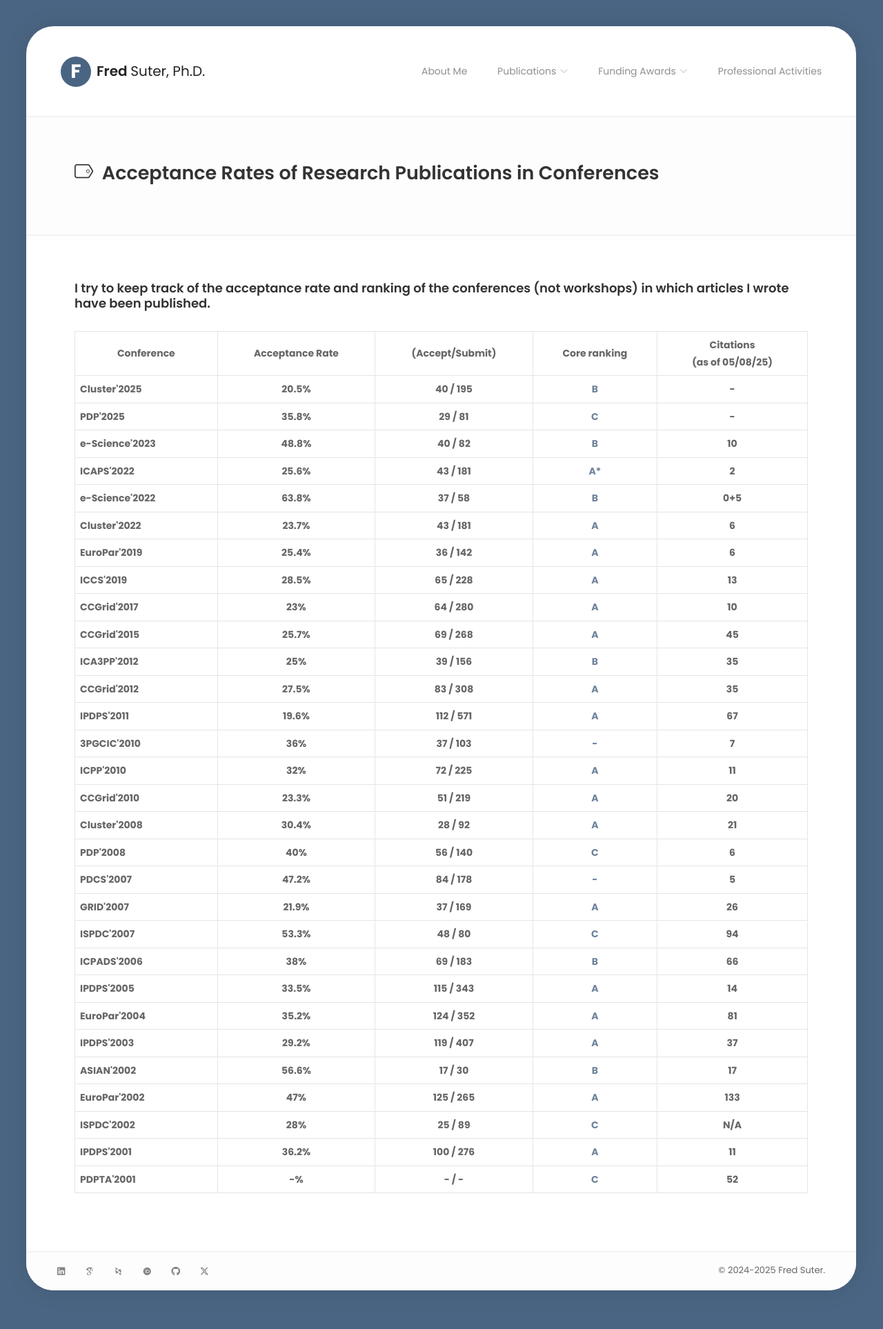
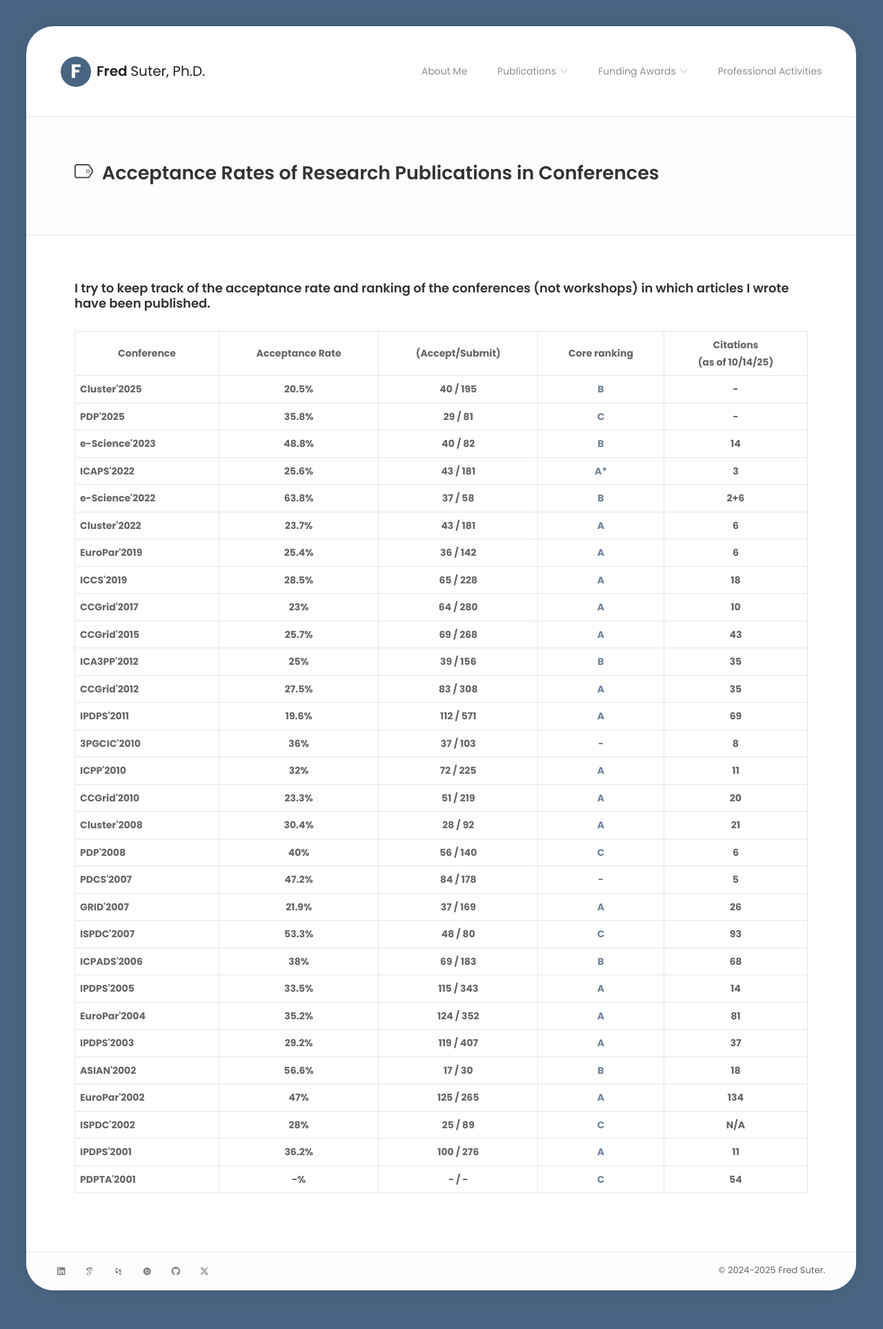
Before and after one commit to frs69wq/fred-suter.github.io, a Jekyll site: the page built from _pages/publications-rates.html, in a window 1280 px wide. Shown: the whole page at 69% size. Built offline with Jekyll 4.4.1, drawn with Linux system fonts in a browser that asks for light colours; some web fonts are replaced.

Commit message:
updates rates

```diff
--- a/_data/rates.yml
+++ b/_data/rates.yml
@@ -21,7 +21,7 @@
   submitted: 82
   core_link: "https://portal.core.edu.au/conf-ranks/648/"
   core_rank: "B"
-  citations: 10
+  citations: 14
 - conference: ICAPS
   year: 2022
   rate: 25.6
@@ -29,7 +29,7 @@
   submitted: 181
   core_link: "https://portal.core.edu.au/conf-ranks/919/"
   core_rank: "A*"
-  citations: 2
+  citations: 3
 - conference: e-Science
   year: 2022
   rate: 63.8
@@ -37,7 +37,7 @@
   submitted: 58
   core_link: "https://portal.core.edu.au/conf-ranks/648/"
   core_rank: "B"
-  citations: "0+5"
+  citations: "2+6"
 - conference: Cluster
   year: 2022
   rate: 23.7
@@ -61,7 +61,7 @@
   submitted: 228
   core_link: "https://portal.core.edu.au/conf-ranks/952/"
   core_rank: "A"
-  citations: 13
+  citations: 18
 - conference: CCGrid
   year: 2017
   rate: 23
@@ -77,7 +77,7 @@
   submitted: 268
   core_link: "https://portal.core.edu.au/conf-ranks/695/"
   core_rank: "A"
-  citations: 45
+  citations: 43
 - conference: ICA3PP
   year: 2012
   rate: 25
@@ -101,7 +101,7 @@
   submitted: 571
   core_link: "https://portal.core.edu.au/conf-ranks/688/"
   core_rank: "A"
-  citations: 67
+  citations: 69
 - conference: 3PGCIC
   year: 2010
   rate: 36
@@ -109,7 +109,7 @@
   submitted: 103
   core_link: ""
   core_rank: "-"
-  citations: 7
+  citations: 8
 - conference: ICPP
   year: 2010
   rate: 32
@@ -165,7 +165,7 @@
   submitted: 80
   core_link: "https://portal.core.edu.au/conf-ranks/1405/"
   core_rank: "C"
-  citations: 94
+  citations: 93
 - conference: ICPADS
   year: 2006
   rate: 38
@@ -173,7 +173,7 @@
   submitted: 183
   core_link: "https://portal.core.edu.au/conf-ranks/1164/"
   core_rank: "B"
-  citations: 66
+  citations: 68
 - conference: IPDPS
   year: 2005
   rate: 33.5
@@ -205,7 +205,7 @@
   submitted: 30
   core_link: "https://portal.core.edu.au/conf-ranks/166/"
   core_rank: "B"
-  citations: 17
+  citations: 18
 - conference: EuroPar
   year: 2002
   rate: 47
@@ -213,7 +213,7 @@
   submitted: 265
   core_link: "https://portal.core.edu.au/conf-ranks/2022/"
   core_rank: "A"
-  citations: 133
+  citations: 134
 - conference: ISPDC
   year: 2002
   rate: 28
@@ -237,4 +237,4 @@
   submitted: "-"
   core_link: "https://portal.core.edu.au/conf-ranks/695/"
   core_rank: "C"
-  citations: 52
+  citations: 54
--- a/_pages/publications-rates.html
+++ b/_pages/publications-rates.html
@@ -26,7 +26,7 @@ permalink: /publications-rates.html
 		<td style="text-align:center"><b>Acceptance Rate</b></td>
 		<td style="text-align:center"><b>(Accept/Submit)</b></td>
 		<td style="text-align:center"><b>Core ranking</b></td>
-		<td style="text-align:center"><b>Citations<br> (as of 05/08/25)</b></td>
+		<td style="text-align:center"><b>Citations<br> (as of 10/14/25)</b></td>
 	      </tr>
               {% assign r = site.data.rates %}
               {% for e in r %}
```
